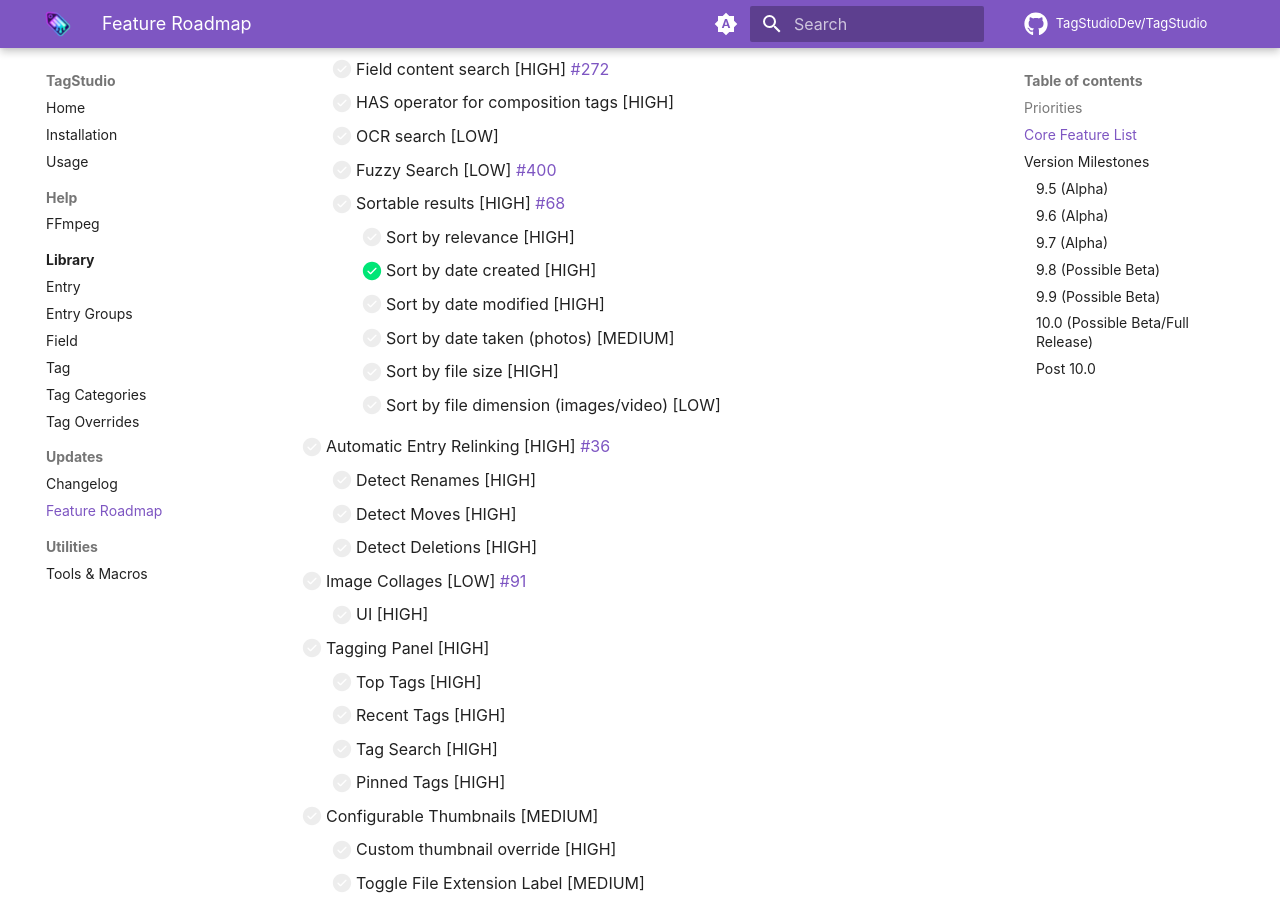
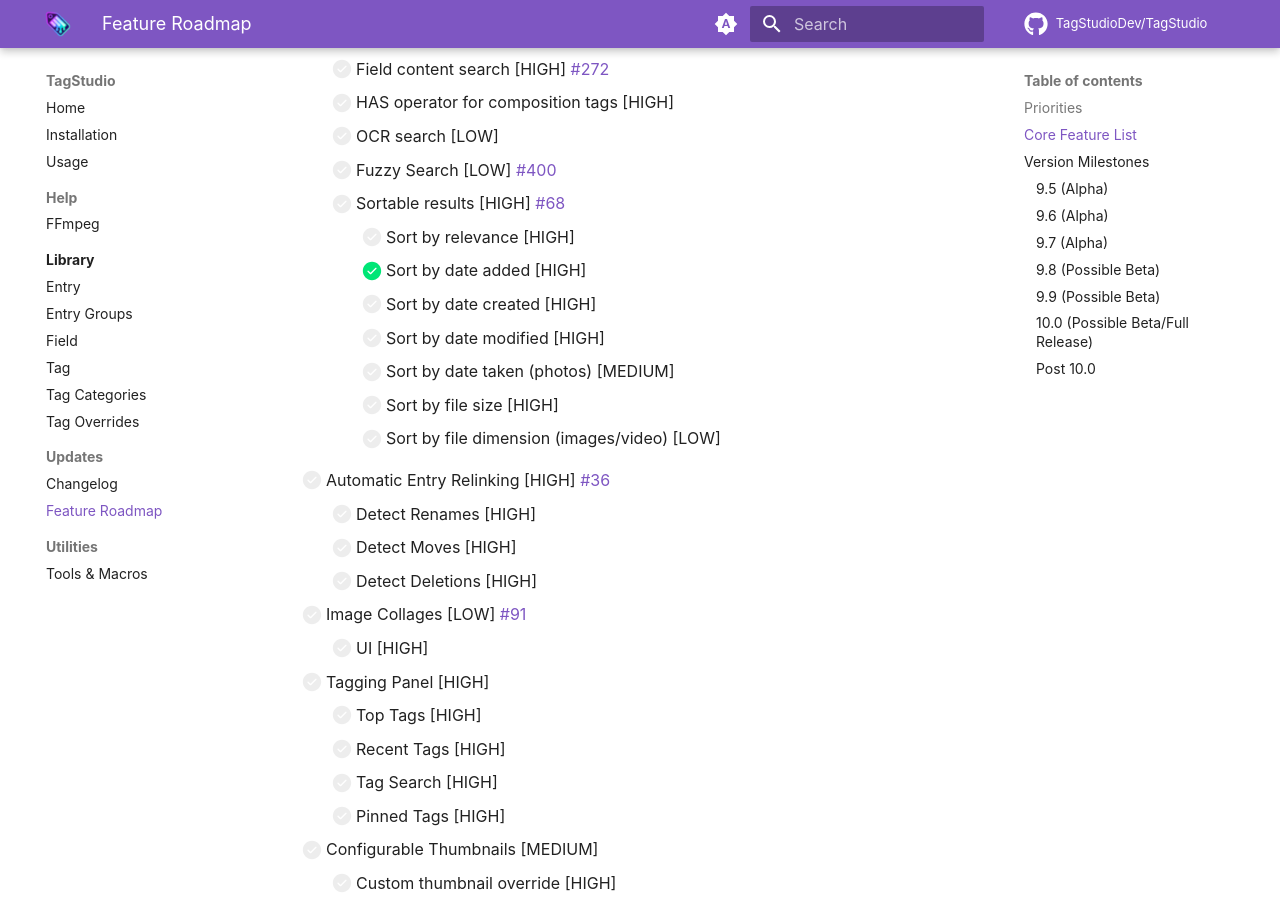
Before and after one commit to TagStudioDev/TagStudio, an MkDocs documentation site: the page built from docs/updates/roadmap.md, in a window 1280 px wide and 900 px high, scrolled down 3405 px. Built offline with MkDocs 1.6.1 and Material for MkDocs 9.7.7, drawn with Linux system fonts in a browser that asks for light colours; comment, search, counter and statistics services are not loaded; some of the changed text lies outside the part shown.

Commit message:
fix: check off the right item on the roadmap

```diff
--- a/docs/updates/roadmap.md
+++ b/docs/updates/roadmap.md
@@ -99,7 +99,8 @@ Features are broken up into the following priority levels, with nested prioritie
     -   [ ] Fuzzy Search [LOW] [#400](https://github.com/TagStudioDev/TagStudio/issues/400)
     -   [ ] Sortable results [HIGH] [#68](https://github.com/TagStudioDev/TagStudio/issues/68)
         -   [ ] Sort by relevance [HIGH]
-        -   [x] Sort by date created [HIGH]
+        -   [x] Sort by date added [HIGH]
+        -   [ ] Sort by date created [HIGH]
         -   [ ] Sort by date modified [HIGH]
         -   [ ] Sort by date taken (photos) [MEDIUM]
         -   [ ] Sort by file size [HIGH]
@@ -182,7 +183,8 @@ These version milestones are rough estimations for when the previous core featur
     -   [ ] Field content search [HIGH]
     -   [ ] Sortable results [HIGH]
         -   [ ] Sort by relevance [HIGH]
-        -   [x] Sort by date created [HIGH]
+        -   [x] Sort by date added [HIGH]
+        -   [ ] Sort by date created [HIGH]
         -   [ ] Sort by date modified [HIGH]
         -   [ ] Sort by date taken (photos) [MEDIUM]
         -   [ ] Sort by file size [HIGH]
```
